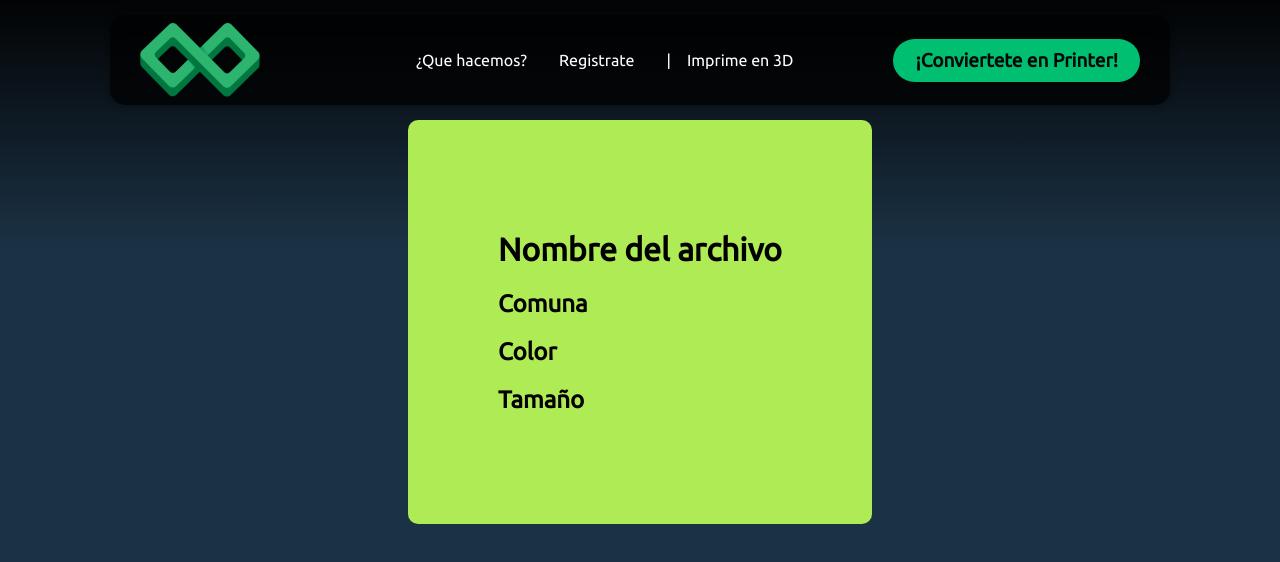
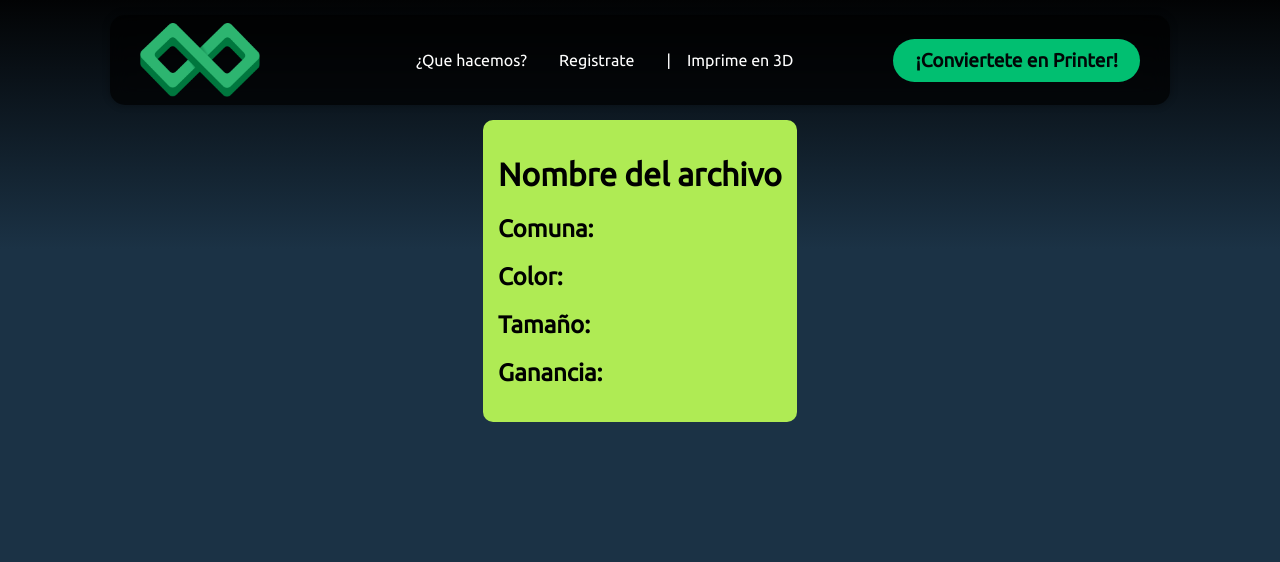
Before and after one commit to agustindiazad/REPOSITORIO-PROYECTO-SEMESTRAL, a React (Create React App) app in the folder frontend2/: page /orders in a window 1280 px wide. Shown: the top 562 px of the page. Built offline with nearby package versions, Linux system fonts and the light colour scheme.

Commit message:
better box

```diff
--- a/frontend2/src/pages/Orders/Orders.js
+++ b/frontend2/src/pages/Orders/Orders.js
@@ -34,9 +34,10 @@ function Orders() {
             <div className='container' on>
                 <div className='box' onMouseOver={e => handleMouseOver()} onMouseLeave={e => handleMouseLeave()}>
                     <h1>Nombre del archivo</h1>
-                    <h2>Comuna</h2>
-                    <h2>Color</h2>
-                    <h2>Tamaño</h2>
+                    <h2>Comuna:</h2>
+                    <h2>Color:</h2>
+                    <h2>Tamaño:</h2>
+                    <h2>Ganancia:</h2>
                     <button className='button' onClick={e => handleButtonClick()}>
                         Realizar
                     </button>
--- a/frontend2/src/pages/Orders/ostyle.css
+++ b/frontend2/src/pages/Orders/ostyle.css
@@ -17,12 +17,11 @@
 
 .box {
     background-color: rgb(175, 235, 84);
-    padding: 90px;
+    padding: 15px;
     margin: 15px;
     border-radius: 10px;
     color: #000000;
     transition: all 1s;
-
 }
 
 .box:hover {
@@ -31,14 +30,10 @@
 
 .button {
     margin: 30px;
+    padding: 12px 30px;
     border-radius: 50px;
     background: rgb(1, 191, 113);
-    padding: 12px 30px;
-    color: rgb(1, 6, 6);
-    font-size: 15px;
-    -webkit-box-pack: center;
     justify-content: center;
-    -webkit-box-align: center;
     align-items: center;
     transition: all 0.2s ease-in-out 0s;
     cursor: pointer;
```
